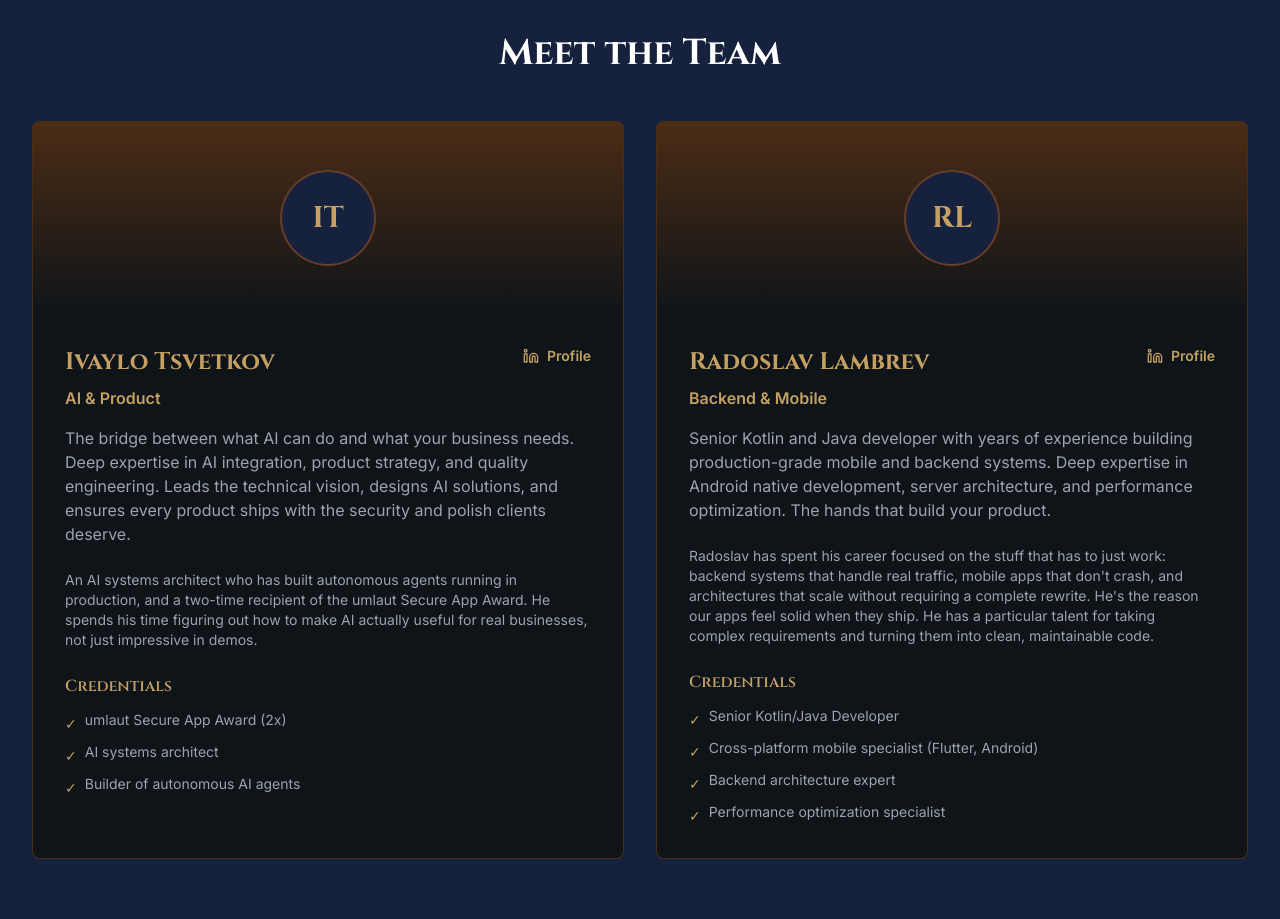
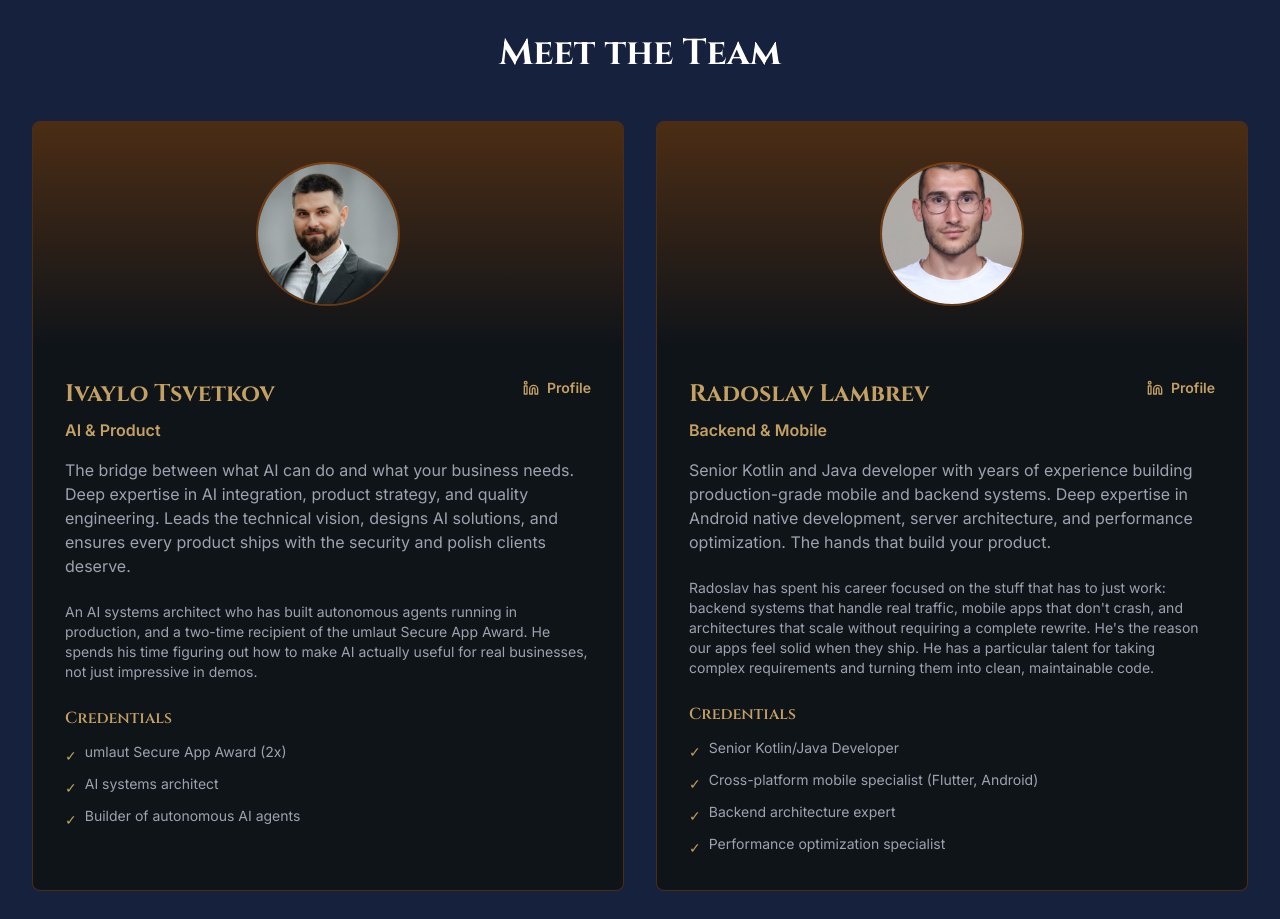
Before and after one commit to itsvetkov1/forgingapps-website, a Next.js app: page /about in a window 1280 px wide. Shown: the part 940-1859 px from the top of the page. Built offline with nearby package versions, Linux system fonts and the light colour scheme.

Commit message:
feat: add team photos from LinkedIn to about page

```diff
--- a/app/about/page.tsx
+++ b/app/about/page.tsx
@@ -1,4 +1,5 @@
 import Link from 'next/link'
+import Image from 'next/image'
 import { User, Linkedin } from 'lucide-react'
 import { Metadata } from 'next'
 
@@ -16,12 +17,12 @@ export const metadata: Metadata = {
   },
 }
 
-function AvatarPlaceholder({ initials, name }: { initials: string; name: string }) {
+function TeamPhoto({ src, name }: { src: string; name: string }) {
   return (
-    <div className="bg-gradient-to-b from-forge-ember/30 to-transparent h-48 flex items-center justify-center">
+    <div className="bg-gradient-to-b from-forge-ember/30 to-transparent h-56 flex items-center justify-center py-6">
       <div className="relative">
-        <div className="w-24 h-24 rounded-full bg-forge-stone border-2 border-forge-ember/40 flex items-center justify-center">
-          <span className="font-cinzel text-3xl font-bold text-forge-gold">{initials}</span>
+        <div className="w-36 h-36 rounded-full overflow-hidden border-2 border-forge-ember/40">
+          <Image src={src} alt={name} width={400} height={400} className="w-full h-full object-cover" />
         </div>
       </div>
     </div>
@@ -79,7 +80,7 @@ export default function About() {
           <div className="grid grid-cols-1 md:grid-cols-2 gap-8 mb-12">
             {/* Ivaylo */}
             <div className="bg-forge-dark border border-forge-ember/30 rounded-lg overflow-hidden">
-              <AvatarPlaceholder initials="IT" name="Ivaylo Tsvetkov" />
+              <TeamPhoto src="/team/ivaylo-tsvetkov.jpg" name="Ivaylo Tsvetkov" />
               <div className="p-8">
                 <div className="flex items-start justify-between mb-2">
                   <h2 className="font-cinzel text-2xl font-bold text-forge-gold">Ivaylo Tsvetkov</h2>
@@ -117,7 +118,7 @@ export default function About() {
 
             {/* Radoslav */}
             <div className="bg-forge-dark border border-forge-ember/30 rounded-lg overflow-hidden">
-              <AvatarPlaceholder initials="RL" name="Radoslav Lambrev" />
+              <TeamPhoto src="/team/radoslav-lambrev.jpg" name="Radoslav Lambrev" />
               <div className="p-8">
                 <div className="flex items-start justify-between mb-2">
                   <h2 className="font-cinzel text-2xl font-bold text-forge-gold">Radoslav Lambrev</h2>
```
Also changed, not shown: public/team/ivaylo-tsvetkov.jpg (added), public/team/radoslav-lambrev.jpg (added).
